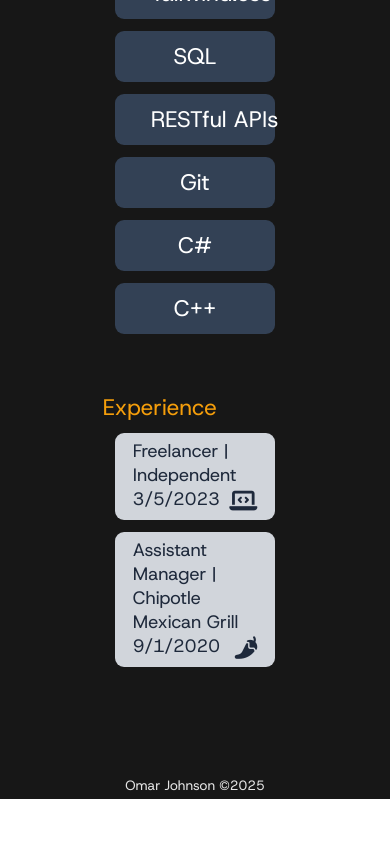
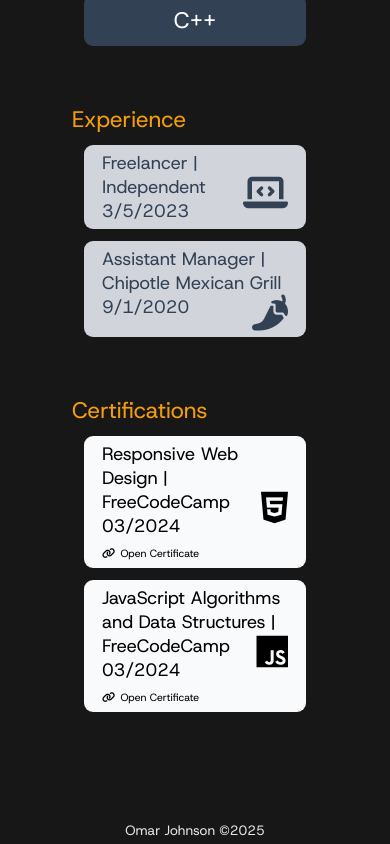
Before and after one commit to fffade/portfolio-website-v2, a React (Create React App) app: page /#/about in a window 390 px wide. Shown: the part 2427-3271 px from the top of the page. Before the commit the page ends 3226 px from the top, so only its background shows below. Built offline with nearby package versions, Linux system fonts and the light colour scheme.

Commit message:
Added certifications section to about me, more responsive changes

```diff
--- a/src/components/About.js
+++ b/src/components/About.js
@@ -24,9 +24,20 @@ function Skill(props) {
 // Experience listed in experience box
 function Experience(props) {
   return (
-    <div className="text-2xl text-slate-800 p-2 pl-6 pr-6 w-full rounded-xl bg-gray-300">
-      <p className="">{props.title} | {props.where} <i className={"text-3xl float-right " + props.icon} /></p>
+    <div className="text-2xl text-slate-700 p-2 pl-6 pr-6 w-full rounded-xl bg-gray-300">
+      <p className="">{props.title} | {props.where} <i className={"text-5xl md:text-3xl float-right " + props.icon} /></p>
       <p className="text-md">{props.dateStart} {props.dateEnd.length > 0 ? '-> ' + props.dateEnd : ''}</p>
+    </div>
+  );
+}
+
+// Certification listed in certification
+function Certification(props) {
+  return (
+    <div className="text-2xl text-black p-2 pl-6 pr-6 w-full rounded-xl bg-gray-50">
+      <p className="">{props.title} | {props.where} <i className={"text-5xl md:text-3xl float-right " + props.icon} /></p>
+      <p className="text-md">{props.dateIssued}</p>
+      <a className="text-sm" href={props.url} target="_blank"><i className="fa-solid fa-link" />&ensp;Open Certificate</a>
     </div>
   );
 }
@@ -40,27 +51,26 @@ function About() {
     <React.Fragment>
       <div className="container-fluid flex flex-col items-center justify-start h-5/6 gap-y-8 p-24">
 
-        <img className="w-64 h-64 rounded-full shadow-lg" src="/assets/profile.jpg" />
+        <img alt="Picture of Omar" className="w-64 h-64 rounded-full shadow-lg" src="/assets/profile.jpg" />
 
-        <div className="container w-3/4 md:w-1/2 lg:w-1/3">
+        <div className="container w-full md:w-1/2 lg:w-1/3">
           <p className="text-3xl md:text-2xl text-gray-200">Growing Up...</p>
           <p className="text-2xl md:text-xl text-white p-2">I had a passion for computer science as a young child. I would spend all my free time watching YouTube and studying various programming languages. I learnt to build my own websites and even learnt how to construct
           video games in the Unity engine. As I got into more difficult topics, I taught myself how to use web development frameworks and I built my own PC.</p>
         </div>
-        <div className="container w-3/4 md:w-1/2 lg:w-1/3">
+        <div className="container w-full md:w-1/2 lg:w-1/3">
           <p className="text-3xl md:text-2xl text-gray-200">Now...</p>
           <p className="text-2xl md:text-xl text-white p-2">I completed my B.S. Software Development. I've learnt more about web development than I have ever before, working on many of my own personal projects with varying purposes. Every obstacle to me is a learning opportunity. I am eager to take on any challenging client problem, contribute my web development and problem solving skills, and develop my own innovative solutions.</p>
         </div>
 
+        { /* Quick link to skills */ }
         <HashLink className="m-16 text-6xl md:text-4xl text-white transition-all hover:scale-110 hover:text-gray-200" to="/about#skills-box"><i className="fa-solid fa-arrow-down" /></HashLink>
-
-        { /* Skills and Experiences */ }
 
       </div>
 
       <div className="container-fluid flex flex-col bg-neutral-900 w-screen min-h-64 items-center justify-start gap-y-16 p-24">
 
-        <div className="container w-3/4 md:w-1/2 lg:w-1/3">
+        <div className="container w-full md:w-1/2 lg:w-1/3">
 
           { /*  Send to PROJECTS */ }
           <Link to="/projects">
@@ -69,6 +79,7 @@ function About() {
 
           <br />
 
+          { /* Skills and Experiences */ }
           <p className="text-3xl text-amber-400">Skills</p>
 
           { /* Responsive grid of different skills */ }
@@ -89,7 +100,7 @@ function About() {
 
         </div>
 
-        <div className="container w-3/4 md:w-1/2 lg:w-1/3">
+        <div className="container w-full md:w-1/2 lg:w-1/3">
 
           <p className="text-3xl text-amber-500">Experience</p>
 
@@ -101,6 +112,18 @@ function About() {
 
         </div>
 
+        <div className="w-full md:w-1/2 lg:w-1/3">
+
+          <p className="text-3xl text-amber-500">Certifications</p>
+
+          { /* List certifications */ }
+          <div id="certifications-box" className="container-fluid flex flex-col w-full p-4 gap-4">
+            <Certification title="Responsive Web Design" where="FreeCodeCamp" dateIssued="03/2024" icon="fa-brands fa-html5" url="https://www.freecodecamp.org/certification/fffade/responsive-web-design"/>
+            <Certification title="JavaScript Algorithms and Data Structures" where="FreeCodeCamp" dateIssued="03/2024" icon="fa-brands fa-js" url="https://www.freecodecamp.org/certification/fffade/javascript-algorithms-and-data-structures-v8"/>
+          </div>
+
+        </div>
+
       </div>
     </React.Fragment>
   );
```
Also changed, not shown: 1 other file (tests, documents, lock files or other folders).
